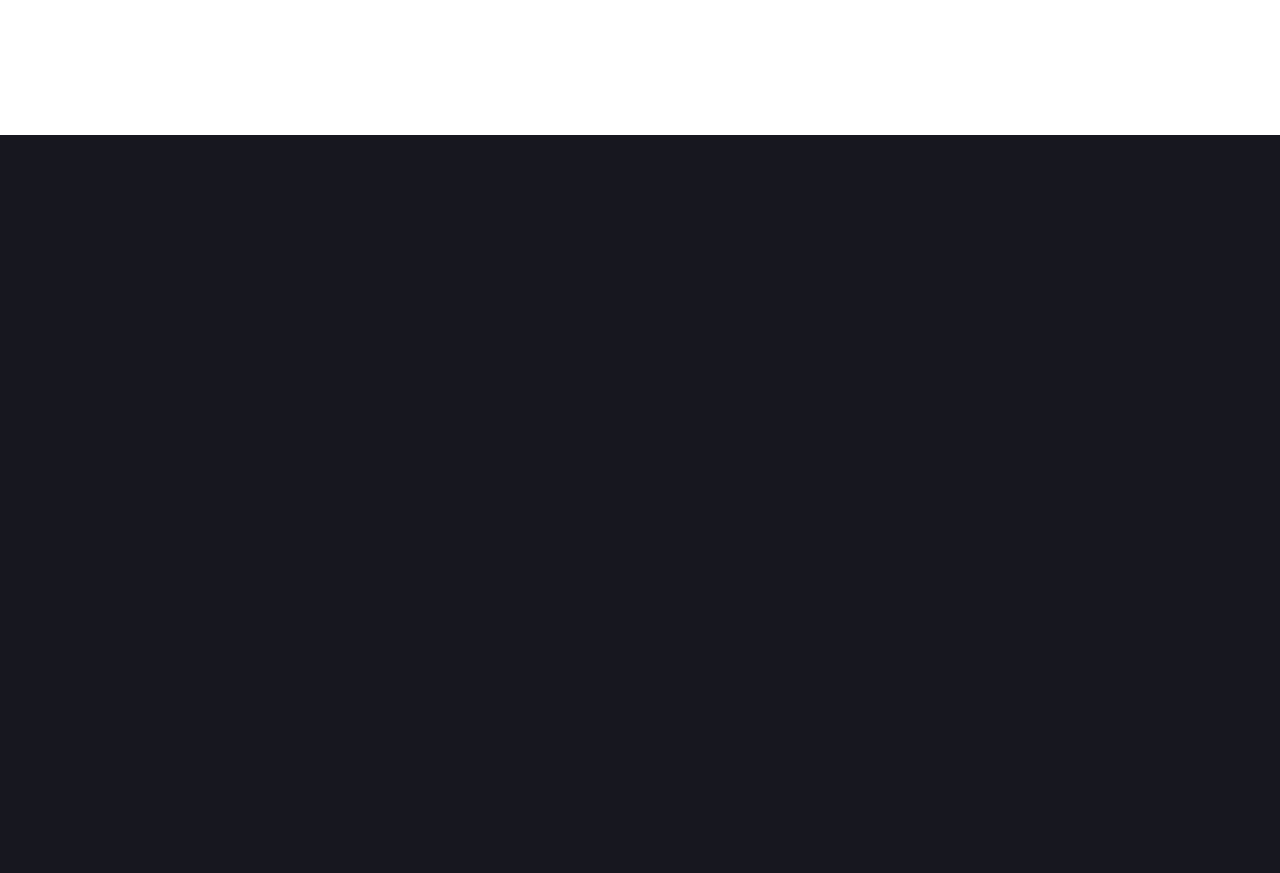
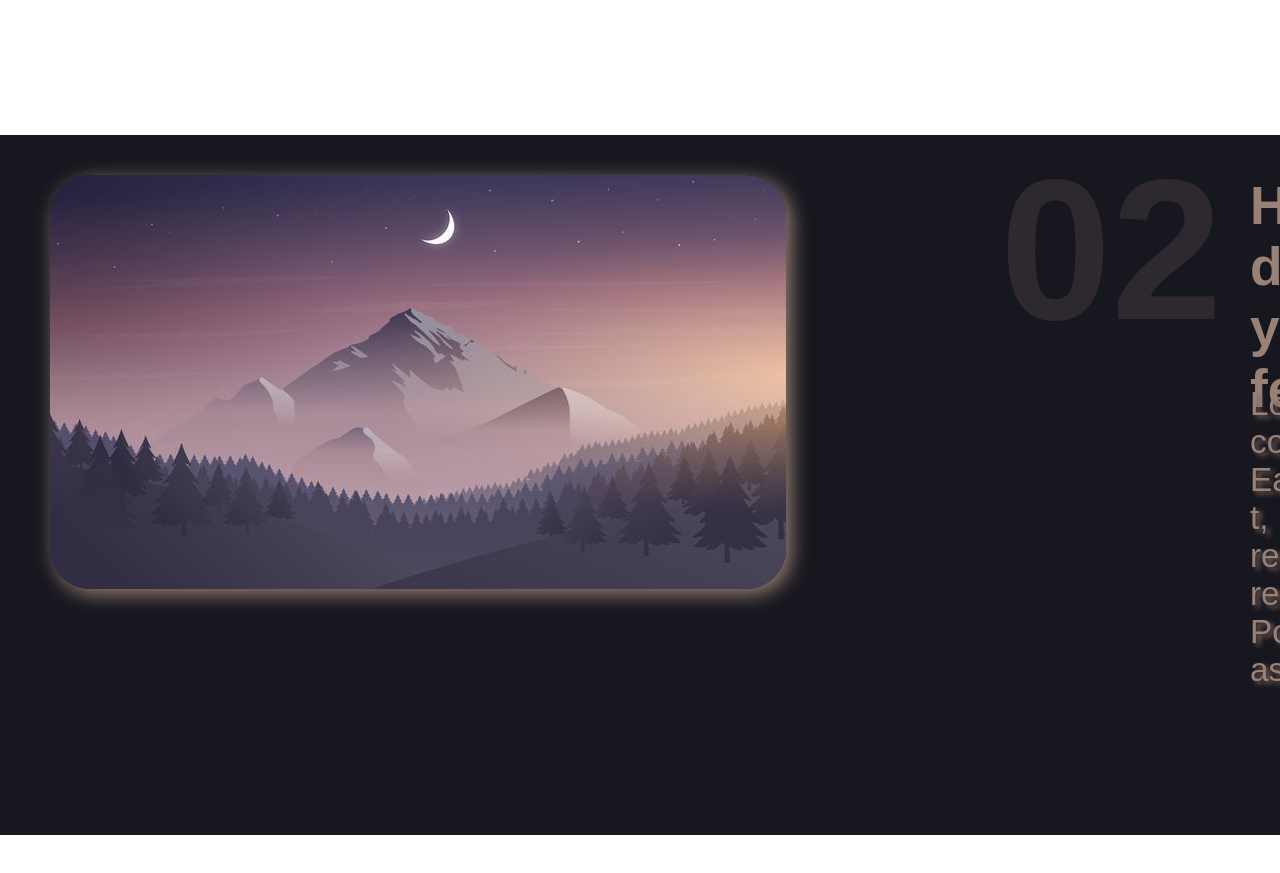
Before and after one commit to ParsaAzimi23/Website-template-Front-end-, a React (Create React App) app: page / in a window 1280 px wide. Shown: the part 2080-2953 px from the top of the page. After the commit the page ends 2915 px from the top, so only its background shows below. Built offline with nearby package versions, Linux system fonts and the light colour scheme.

Commit message:
some configs

```diff
--- a/public/index.html
+++ b/public/index.html
@@ -13,7 +13,7 @@
     />
     <link rel="apple-touch-icon" href="%PUBLIC_URL%/logo192.png" />
     <link rel="manifest" href="%PUBLIC_URL%/manifest.json" />
-    <title>React App</title>
+    <title>CYDW</title>
   </head>
   <body>
     <noscript>You need to enable JavaScript to run this app.</noscript>
--- a/src/App.module.css
+++ b/src/App.module.css
@@ -12,3 +12,17 @@ body{
     display: flex;
     flex-direction: column;
 }
+::-webkit-scrollbar {
+    width: 10px;
+
+}
+::-webkit-scrollbar-track {
+    background: #f1f1f1;
+}
+::-webkit-scrollbar-thumb {
+    background: #888;
+    border-radius: 10px;
+}
+::-webkit-scrollbar-thumb:hover {
+    background: #555;
+}
--- a/src/components/Body.js
+++ b/src/components/Body.js
@@ -1,6 +1,7 @@
 import React from 'react';
 import styles from "./Body.module.css"
 import Image from "../Images/3.jfif"
+import Image2 from "../Images/2.jfif"
 
 const Body = () => {
     return (
@@ -14,6 +15,14 @@ const Body = () => {
             </div>
             <div className={styles.container2}>
                 <p className={styles.number3}>02</p>
+                <h3 className={styles.text1}>How do you feel?</h3>
+                <img src={Image2} alt='02'/>
+                <p className={styles.secondText}>Lorem ipsum dolor sit amet consectetur
+                     adipisicing elit. Earum quam inventore providen
+                     t, voluptas est cum facilis dolores rem commod
+                     i libero excepturi repellat,
+                    aspernatur, mollitia nam. Porro recusandae dolorem ad aspernatur!
+                </p>
             </div>
         </div>
     );
--- a/src/components/Body.module.css
+++ b/src/components/Body.module.css
@@ -69,10 +69,10 @@
     z-index: 200;
     position: absolute;
     top: 0px;
-    left: 1500px;
+    left: 1000px;
 }
 .container2{
-    height: 2000px;
+    height: 700px;
     width: 100%;
     background-color: #17171f;
     z-index: 250;
@@ -80,3 +80,27 @@
     left: 0;
     top: 2215px;
 }
+.text1{
+    font-size: 40pt ;
+    color: #998175;
+    position: absolute;
+    left: 1250px;
+    top: 40px;
+}
+.container2 img{
+    position: absolute;
+    left: 50px;
+    border-radius: 40px;
+    box-shadow: 5px 5px 20px #998175;
+    top: 40px;
+}
+.secondText{
+    width: 500px;
+    text-align: justify;
+    position: absolute;
+    left: 1250px;
+    top: 250px;
+    font-size: 25pt;
+    color: #998175;
+    text-shadow: 4px 3px 5px #7a665d;
+}
```
